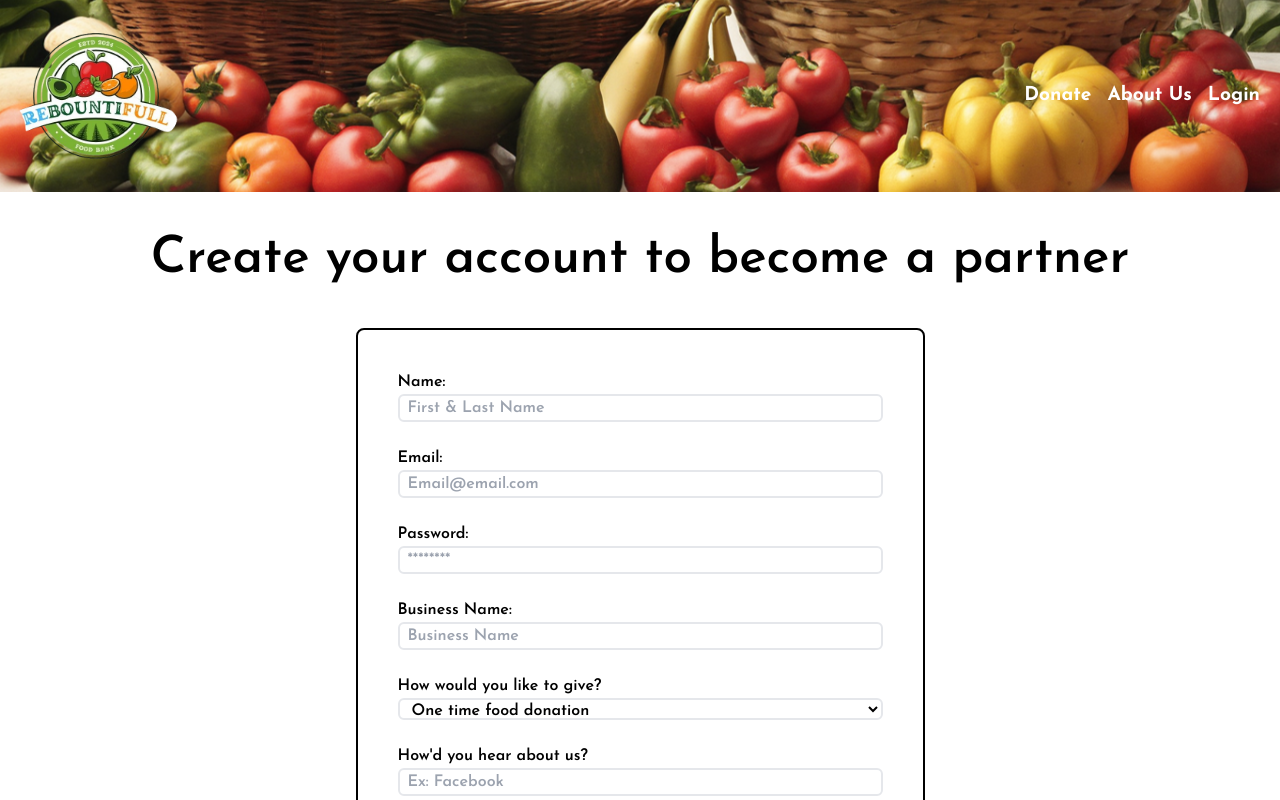
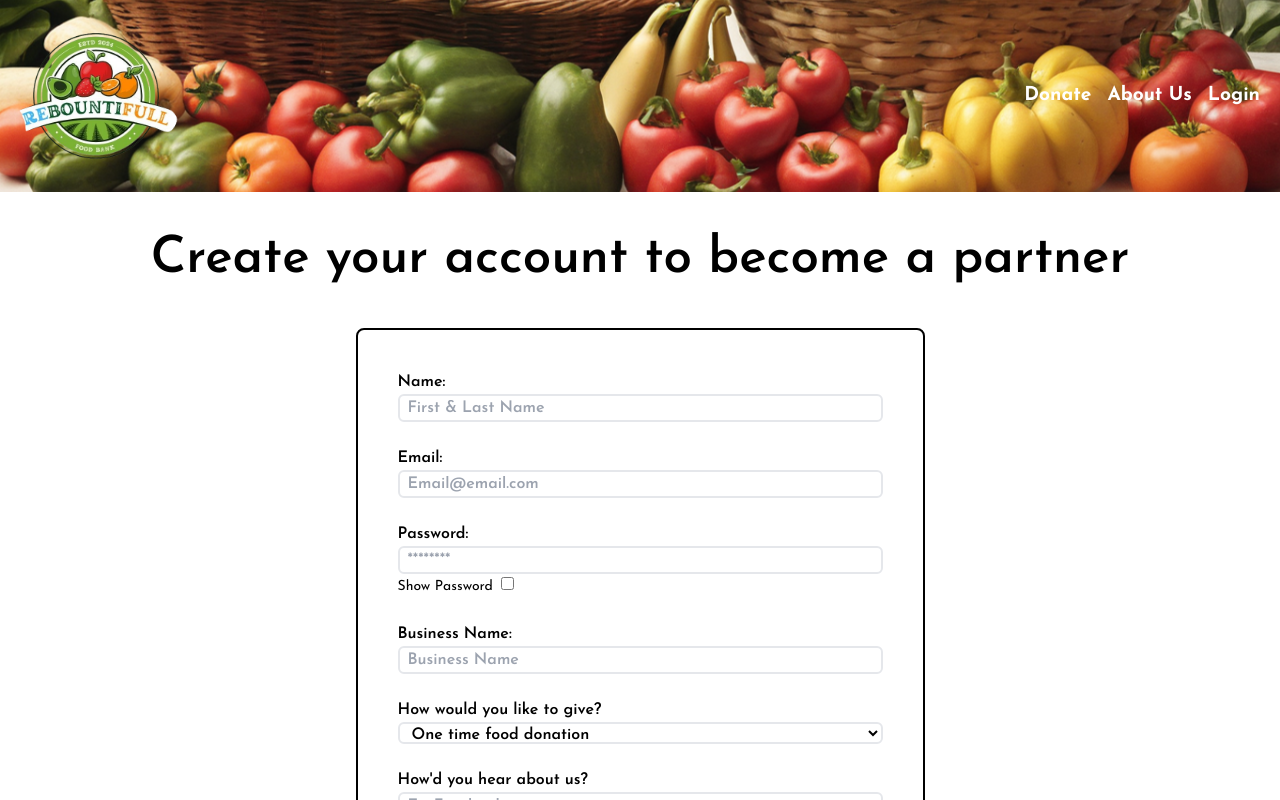
Before and after one commit to sareacct91/ReBountiFull, a React (Vite) app in the folder client/: page /signup/supplier in a window 1280 px wide. Shown: the top 800 px of the page. Built offline with nearby package versions, Linux system fonts and the light colour scheme; no server answers.

Commit message:
added show password toggle checkbox

```diff
--- a/client/src/components/Signup/supplier.jsx
+++ b/client/src/components/Signup/supplier.jsx
@@ -1,6 +1,7 @@
 import { useState } from "react";
 import { useMutation } from "@apollo/client";
 import { ADD_USER } from "../../utils/mutations";
+import Auth from "../../utils/auth";
 
 export default function Supplier() {
   // States for registration
@@ -11,6 +12,7 @@ export default function Supplier() {
   const [businessName, setBusinessName] = useState("");
   const [source, setSource] = useState("");
   const [freeform, setFreeform] = useState("");
+  const [showPassword, setShowPassword] = useState(false);
 
   // States for checking the errors
   const [submitted, setSubmitted] = useState(false);
@@ -52,12 +54,12 @@ export default function Supplier() {
   const handleSource = (e) => {
     setSource(e.target.value);
     setSubmitted(false);
-  }
+  };
 
-  const handleFreeform = (e)  => {
+  const handleFreeform = (e) => {
     setFreeform(e.target.value);
     setSubmitted(false);
-  }
+  };
 
   // Handling the form submission
   const handleSubmit = async (e) => {
@@ -65,9 +67,8 @@ export default function Supplier() {
     if (username === "" || email === "" || password === "") {
       setError(true);
     } else {
-      console.log(username, email, password, businessName);
       try {
-        const addeduser = await addUser({
+        const addedUser = await addUser({
           variables: {
             userInput: {
               username,
@@ -83,13 +84,16 @@ export default function Supplier() {
             },
           },
         });
-        console.log(addeduser);
+
         setSubmitted(true);
         setError(false);
         setName("");
         setEmail("");
         setBusinessName("");
         setPassword("");
+        const token = addedUser.data.addUser.token;
+        console.log(addedUser);
+        Auth.login(token);
       } catch (error) {
         console.error(error);
       }
@@ -160,15 +164,24 @@ export default function Supplier() {
             <label htmlFor="password">Password:</label>
             <input
               className="rounded-md border-2 bg-white px-2 text-black"
-              type="text"
+              type={showPassword ? "text" : "password"}
               name="password"
               placeholder="********"
               value={password}
               onChange={handlePassword}
             />
-            <p className="ml-1 text-sm">
+            <div>
+              <label htmlFor="check" className=" font-normal text-sm">Show Password</label>
+              <input
+                id="check"
+                type="checkbox"
+                value={showPassword}
+                className="mx-2"
+                onChange={() => setShowPassword((prev) => !prev)}
+              />
+            </div>
 
-            </p>
+            <p className="ml-1 text-sm"></p>
             <br />
             <label htmlFor="company">Business Name:</label>
             <input
--- a/client/src/utils/auth.js
+++ b/client/src/utils/auth.js
@@ -1,4 +1,4 @@
-import { jwtDecode } from 'jwt-decode';
+import { jwtDecode } from "jwt-decode";
 
 class AuthService {
   // get user data
@@ -10,7 +10,7 @@ class AuthService {
   loggedIn() {
     // Checks if there is a saved token and it's still valid
     const token = this.getToken();
-    if (token === 'undefined') {
+    if (token === "undefined") {
       return false;
     }
     return !!token && !this.#isTokenExpired(token); // handwaiving here
@@ -32,20 +32,21 @@ class AuthService {
 
   getToken() {
     // Retrieves the user token from localStorage
-    return localStorage.getItem('id_token');
+    return localStorage.getItem("id_token");
   }
-
   login(idToken) {
     // Saves user token to localStorage
-    localStorage.setItem('id_token', idToken);
-    window.location.assign('/');
+    localStorage.setItem("id_token", idToken);
+    setTimeout(() => {
+      window.location.href = "/";
+    }, 1000);
   }
 
   logout() {
     // Clear user token and profile data from localStorage
-    localStorage.removeItem('id_token');
+    localStorage.removeItem("id_token");
     // this will reload the page and reset the state of the application
-    window.location.assign('/');
+    window.location.assign("/");
   }
 }
 
```
